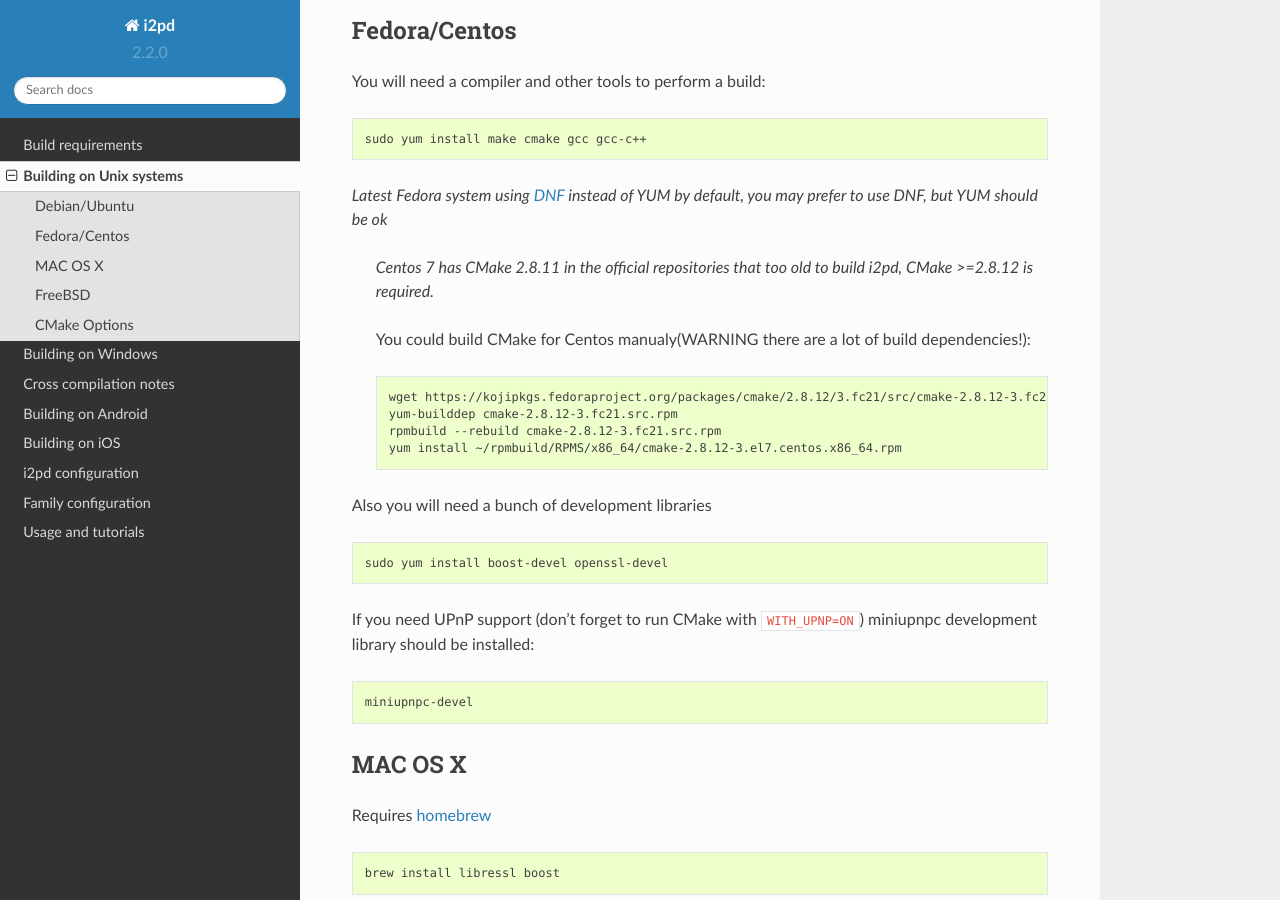
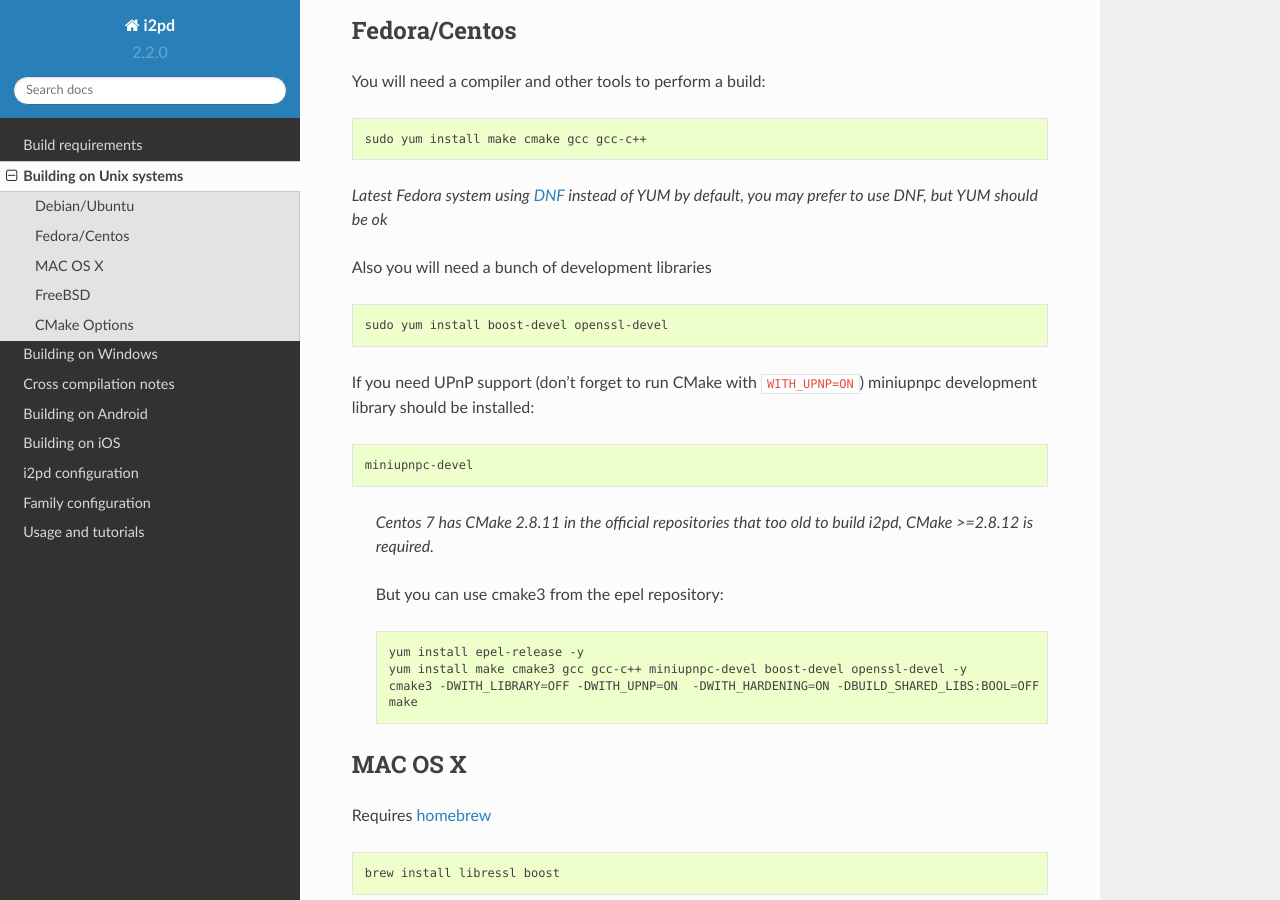
Before and after one commit to PurpleI2P/i2pd, a Sphinx documentation site: the page built from docs/build_notes_unix.md, in a window 1280 px wide and 900 px high, scrolled down 1531 px. Built offline with Sphinx 7.4.7 and the Read the Docs theme 2.0.0, drawn with Linux system fonts in a browser that asks for light colours.

Commit message:
fixed Centos 7 notes

````diff
--- a/docs/build_notes_unix.md
+++ b/docs/build_notes_unix.md
@@ -74,16 +74,6 @@
 
 *Latest Fedora system using [DNF](https://en.wikipedia.org/wiki/DNF_(software)) instead of YUM by default, you may prefer to use DNF, but YUM should be ok*
 
-> *Centos 7 has CMake 2.8.11 in the official repositories that too old to build i2pd, CMake >=2.8.12 is required.*
->
-> You could build CMake for Centos manualy(WARNING there are a lot of build dependencies!):
-> ```bash
-> wget https://kojipkgs.fedoraproject.org/packages/cmake/2.8.12/3.fc21/src/cmake-2.8.12-3.fc21.src.rpm
-> yum-builddep cmake-2.8.12-3.fc21.src.rpm
-> rpmbuild --rebuild cmake-2.8.12-3.fc21.src.rpm
-> yum install ~/rpmbuild/RPMS/x86_64/cmake-2.8.12-3.el7.centos.x86_64.rpm
-> ```
-
 Also you will need a bunch of development libraries
 ```bash
 sudo yum install boost-devel openssl-devel
@@ -93,6 +83,15 @@
 ```bash
 miniupnpc-devel
 ```
+> *Centos 7 has CMake 2.8.11 in the official repositories that too old to build i2pd, CMake >=2.8.12 is required.*
+>
+> But you can use cmake3 from the epel repository:
+> ```bash
+> yum install epel-release -y
+> yum install make cmake3 gcc gcc-c++ miniupnpc-devel boost-devel openssl-devel -y
+> cmake3 -DWITH_LIBRARY=OFF -DWITH_UPNP=ON  -DWITH_HARDENING=ON -DBUILD_SHARED_LIBS:BOOL=OFF
+> make
+> ```
 
 MAC OS X
 --------
````
